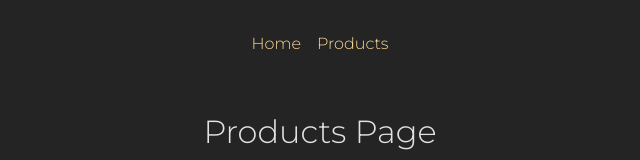
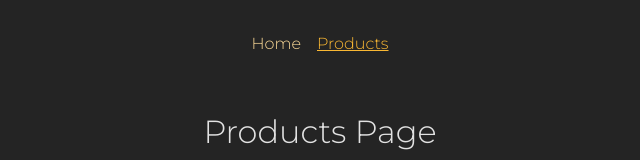
Before and after one commit to sergiy-chumachenko/mpa-react-router, a React (Create React App) app: page /products in a window 1280 px wide. Shown: the top 160 px of the page, without its empty margins (320-960 px from the left). Built offline with nearby package versions, Linux system fonts and the light colour scheme.

Commit message:
replace link using navlink for navbar

```diff
--- a/src/App.js
+++ b/src/App.js
@@ -3,11 +3,13 @@
 import HomePage from "./pages/Home";
 import ProductsPage from "./pages/Products";
 import RootLayout from "./pages/Root";
+import ErrorPage from "./pages/Error";
 
 
 const router = createBrowserRouter([
   {
     path: '/',
+    errorElement: <ErrorPage/>,
     element: <RootLayout/>,
     children: [
         {path: '/', element: <HomePage/>},
--- a/src/components/MainNavigation.js
+++ b/src/components/MainNavigation.js
@@ -1,4 +1,4 @@
-import {Link} from "react-router-dom";
+import {NavLink} from "react-router-dom";
 import classes from './MainNavigation.module.css'
 const MainNavigation = () => {
     return (
@@ -6,10 +6,25 @@
             <nav>
                 <ul className={classes.list}>
                     <li>
-                        <Link to="/">Home</Link>
+                        <NavLink
+                            className={(
+                                {isActive}
+                            ) => (isActive ? classes.active : undefined)}
+                            to="/"
+                            end
+                        >
+                            Home
+                        </NavLink>
                     </li>
                     <li>
-                        <Link to="/products">Products</Link>
+                        <NavLink
+                            className={(
+                                {isActive}
+                            ) => (isActive ? classes.active : undefined)}
+                            to="/products"
+                        >
+                            Products
+                        </NavLink>
                     </li>
                 </ul>
             </nav>
--- a/src/index.css
+++ b/src/index.css
@@ -48,3 +48,8 @@
   margin: 0;
   padding: 0;
 }
+
+main {
+    margin: 2rem auto;
+    text-align: center;
+}
--- /dev/null
+++ b/src/pages/Error.js
@@ -0,0 +1,15 @@
+import MainNavigation from "../components/MainNavigation";
+
+const ErrorPage = () => {
+    return (
+      <>
+          <MainNavigation/>
+          <main>
+              <h1>An error occurred!</h1>
+              <p>Could not find this page!</p>
+          </main>
+      </>
+    );
+}
+
+export default ErrorPage;
--- a/src/pages/Root.js
+++ b/src/pages/Root.js
@@ -1,13 +1,11 @@
 import {Outlet} from "react-router-dom";
 import MainNavigation from "../components/MainNavigation";
-
-import classes from "./Root.module.css";
 
 const RootLayout =() => {
     return (
         <>
             <MainNavigation/>
-            <main className={classes.content}>
+            <main>
                 <Outlet/>
             </main>
         </>
--- a/src/pages/Root.module.css
+++ /dev/null
@@ -1,4 +0,0 @@
-.content {
-    margin: 2rem auto;
-    text-align: center;
-}
```
